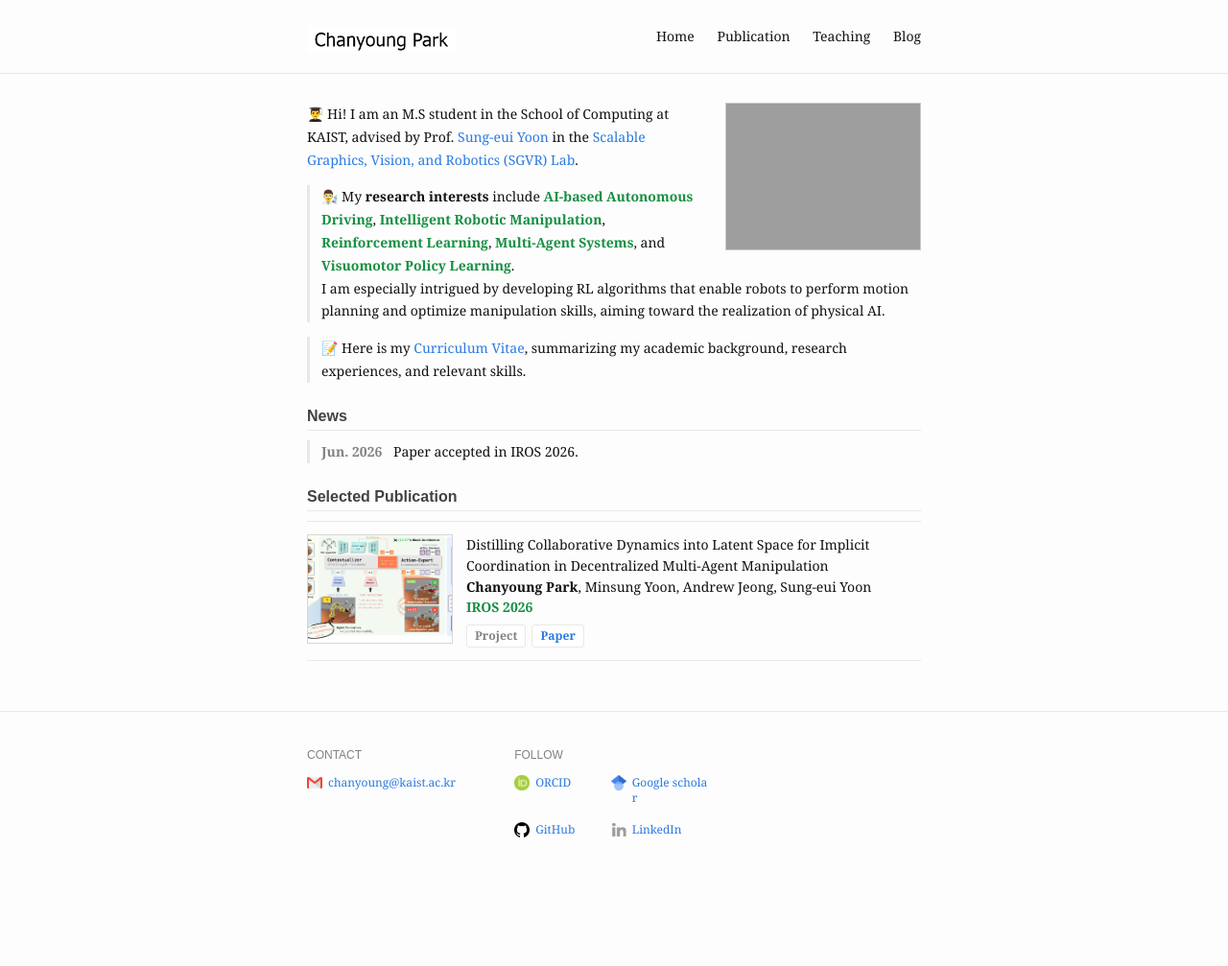
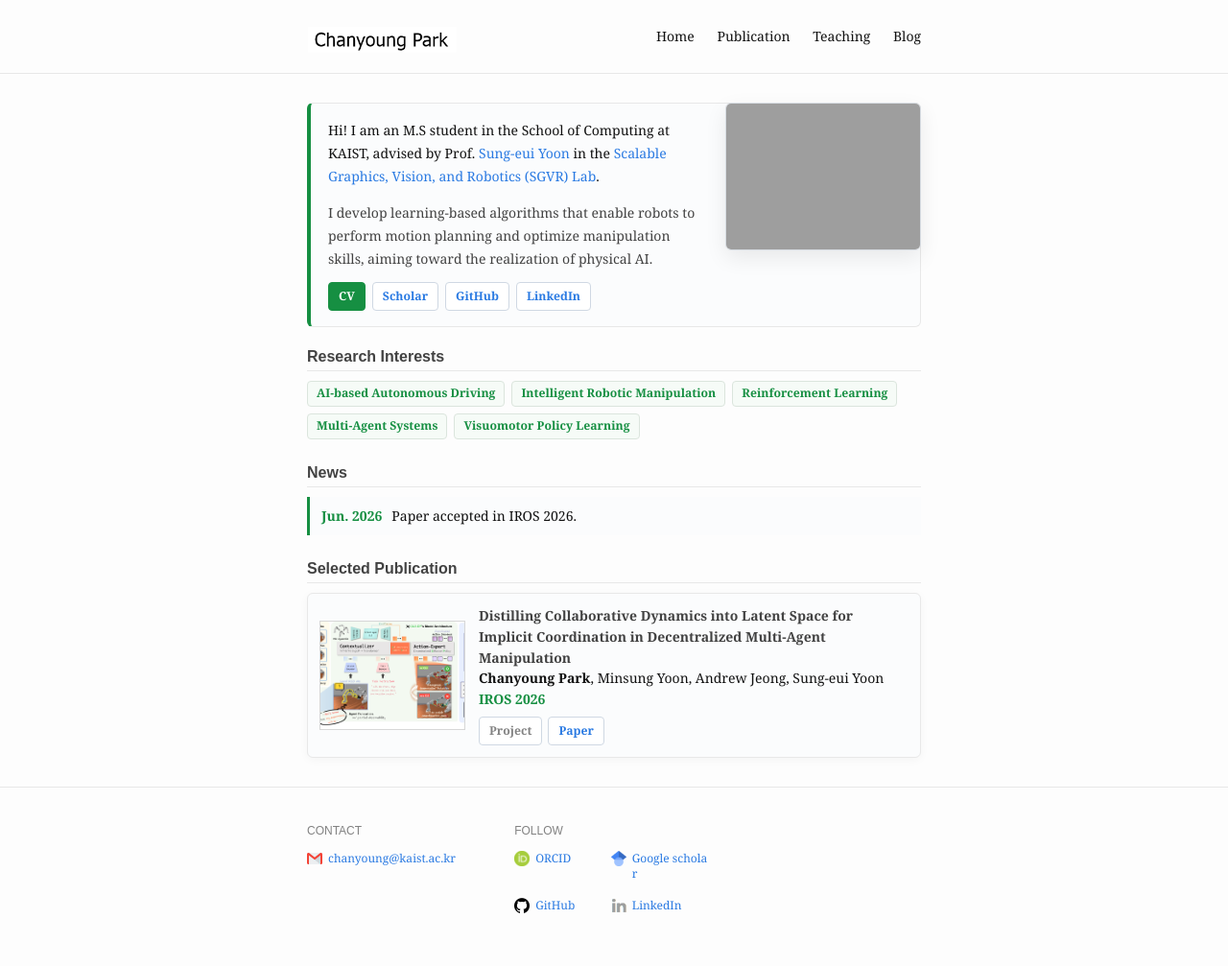
Before and after one commit to cosdeneb/cosdeneb.github.io, a Jekyll site: the page built from index.md, in a window 1280 px wide. Shown: the whole page at 96% size. Built offline with Jekyll 4.4.1, drawn with Linux system fonts in a browser that asks for light colours; before the commit the page ends 928 px from its top, so only the background shows below that.

Commit message:
Polish homepage UI

```diff
--- a/_sass/_site.scss
+++ b/_sass/_site.scss
@@ -1,8 +1,10 @@
 .profile-pic {
   float: right;
   width: 202px;
-  border: #ccc 1px solid;
+  border: 1px solid #d8dde3;
+  border-radius: 6px;
   margin-left: 20px;
+  box-shadow: 0 8px 22px rgba(0, 0, 0, 0.08);
 
   @include media-query($on-mobile) {
     float: none;
@@ -11,14 +13,106 @@
   }
 }
 
+.home-intro {
+  margin-bottom: 18px;
+  padding: 16px 18px;
+  border: 1px solid $grey-color-light;
+  border-left: 4px solid #168f42;
+  border-radius: 6px;
+  background-color: #fbfcfd;
+
+  p:last-of-type {
+    margin-bottom: 0;
+  }
+}
+
 .home-highlight {
   border-left: 3px solid $grey-color-light;
   padding-left: 12px;
 }
 
+.home-research-copy {
+  color: $grey-color-dark;
+}
+
+.home-actions {
+  display: flex;
+  flex-wrap: wrap;
+  gap: 7px;
+  margin-top: 12px;
+}
+
+.home-button,
+.publication-button {
+  display: inline-flex;
+  align-items: center;
+  justify-content: center;
+  min-height: 24px;
+  border: 1px solid #cfd8e3;
+  border-radius: 4px;
+  padding: 2px 10px;
+  color: $brand-color;
+  font-size: $small-font-size;
+  font-weight: bold;
+  line-height: 1.5;
+  background-color: #fff;
+}
+
+.home-button:hover,
+.publication-button:hover {
+  color: $text-color;
+  text-decoration: none;
+  border-color: $grey-color;
+  background-color: #f7f9fb;
+}
+
+.home-button.primary {
+  color: #fff;
+  border-color: #168f42;
+  background-color: #168f42;
+}
+
+.home-button.primary:hover {
+  color: #fff;
+  border-color: #116f34;
+  background-color: #116f34;
+}
+
 .keyword {
   color: #168f42;
   font-weight: bold;
+}
+
+.research-interests {
+  clear: both;
+  margin-top: 20px;
+
+  h2 {
+    font-size: 16px;
+    font-weight: bold;
+    line-height: 1.4;
+    color: $grey-color-dark;
+    border-bottom: 1px solid $grey-color-light;
+    margin-bottom: 10px;
+    padding-bottom: 3px;
+  }
+}
+
+.research-tags {
+  display: flex;
+  flex-wrap: wrap;
+  gap: 7px;
+  margin-bottom: 8px;
+
+  span {
+    border: 1px solid #dbe5dd;
+    border-radius: 4px;
+    padding: 2px 9px;
+    color: #168f42;
+    font-size: $small-font-size;
+    font-weight: bold;
+    background-color: #f6fbf7;
+  }
 }
 
 .home-news {
@@ -41,9 +135,13 @@
   }
 
   li {
-    border-left: 3px solid $grey-color-light;
-    padding-left: 12px;
+    display: flex;
+    align-items: baseline;
+    gap: 10px;
+    border-left: 3px solid #168f42;
+    padding: 8px 0 8px 12px;
     margin-bottom: 8px;
+    background-color: #fbfcfd;
   }
 }
 
@@ -67,12 +165,29 @@
     max-width: 150px;
     height: 112px;
   }
+
+  .publication-list {
+    margin-bottom: 0;
+  }
+
+  .publication-item {
+    align-items: center;
+    border: 1px solid $grey-color-light;
+    border-radius: 6px;
+    padding: 12px;
+    background-color: #fbfcfd;
+    box-shadow: 0 2px 10px rgba(0, 0, 0, 0.04);
+  }
+
+  .publication-list .publication-item:last-child {
+    border-bottom: 1px solid $grey-color-light;
+  }
 }
 
 .news-date {
-  color: $grey-color;
+  flex: 0 0 auto;
+  color: #168f42;
   font-weight: bold;
-  margin-right: 8px;
 }
 
 .venue {
@@ -136,6 +251,11 @@
   line-height: 1.55;
 }
 
+.publication-title {
+  font-weight: bold;
+  color: $grey-color-dark;
+}
+
 .publication-actions {
   display: flex;
   flex-wrap: wrap;
@@ -143,27 +263,43 @@
   margin-top: 7px;
 }
 
-.publication-button {
-  display: inline-block;
-  border: 1px solid $grey-color-light;
-  border-radius: 3px;
-  padding: 1px 8px;
-  color: $brand-color;
-  font-size: $small-font-size;
-  font-weight: bold;
-  line-height: 1.6;
+.publication-button.muted {
+  color: $grey-color;
+  cursor: default;
+}
+
+.publication-button.muted:hover {
+  color: $grey-color;
+  border-color: #cfd8e3;
   background-color: #fff;
 }
 
-.publication-button:hover {
-  color: $text-color;
-  text-decoration: none;
-  border-color: $grey-color;
-}
+@include media-query($on-mobile) {
+  .home-intro {
+    padding: 14px;
+  }
 
-.publication-button.muted {
-  color: $grey-color;
-  cursor: default;
+  .home-news li {
+    display: block;
+  }
+
+  .news-date {
+    display: block;
+    margin-bottom: 2px;
+  }
+
+  .home-selected-publication {
+    .publication-item {
+      display: block;
+    }
+
+    .publication-thumb {
+      width: 100%;
+      max-width: 100%;
+      height: auto;
+      margin-bottom: 10px;
+    }
+  }
 }
 
 .info-section {
--- a/index.md
+++ b/index.md
@@ -4,17 +4,33 @@ profile_picture:
   src: /assets/img/cy.jpg
   alt: website picture
 ---
-<p>
-  👨‍🎓 Hi! I am an M.S student in the School of Computing at KAIST, advised by Prof. <a href="https://sgvr.kaist.ac.kr/~sungeui/">Sung-eui Yoon</a> in the <a href="https://sgvr.kaist.ac.kr/">Scalable Graphics, Vision, and Robotics (SGVR) Lab</a>.
-</p>
+<div class="home-intro">
+  <p>
+    Hi! I am an M.S student in the School of Computing at KAIST, advised by Prof. <a href="https://sgvr.kaist.ac.kr/~sungeui/">Sung-eui Yoon</a> in the <a href="https://sgvr.kaist.ac.kr/">Scalable Graphics, Vision, and Robotics (SGVR) Lab</a>.
+  </p>
 
-<p class="home-highlight">
-  👨‍🔬 My <b>research interests</b> include <span class="keyword">AI-based Autonomous Driving</span>, <span class="keyword">Intelligent Robotic Manipulation</span>, <span class="keyword">Reinforcement Learning</span>, <span class="keyword">Multi-Agent Systems</span>, and <span class="keyword">Visuomotor Policy Learning</span>. <br> I am especially intrigued by developing RL algorithms that enable robots to perform motion planning and optimize manipulation skills, aiming toward the realization of physical AI.
-</p>
+  <p class="home-research-copy">
+    I develop learning-based algorithms that enable robots to perform motion planning and optimize manipulation skills, aiming toward the realization of physical AI.
+  </p>
 
-<p class="home-highlight">
-  📝 Here is my <a href="{{ '/Chanyoung_Park_CV.pdf' | absolute_url }}">Curriculum Vitae</a>, summarizing my academic background, research experiences, and relevant skills.
-</p>
+  <div class="home-actions">
+    <a class="home-button primary" href="{{ '/Chanyoung_Park_CV.pdf' | absolute_url }}">CV</a>
+    <a class="home-button" href="https://scholar.google.com/citations?hl=ko&user=fGD7V2IAAAAJ">Scholar</a>
+    <a class="home-button" href="https://github.com/cosdeneb">GitHub</a>
+    <a class="home-button" href="https://www.linkedin.com/in/chanyoung-park-799b672ab/">LinkedIn</a>
+  </div>
+</div>
+
+<div class="research-interests">
+  <h2>Research Interests</h2>
+  <div class="research-tags">
+    <span>AI-based Autonomous Driving</span>
+    <span>Intelligent Robotic Manipulation</span>
+    <span>Reinforcement Learning</span>
+    <span>Multi-Agent Systems</span>
+    <span>Visuomotor Policy Learning</span>
+  </div>
+</div>
 
 <div class="home-news">
   <h2>News</h2>
@@ -29,7 +45,7 @@ profile_picture:
     <div class="publication-item">
       <img class="publication-thumb" src="{{ '/assets/img/paper/iros-2026.png' | absolute_url }}" alt="IROS 2026 paper overview">
       <div class="publication-content">
-        Distilling Collaborative Dynamics into Latent Space for Implicit Coordination in Decentralized Multi-Agent Manipulation<br/>
+        <span class="publication-title">Distilling Collaborative Dynamics into Latent Space for Implicit Coordination in Decentralized Multi-Agent Manipulation</span><br/>
         <b>Chanyoung Park</b>, Minsung Yoon, Andrew Jeong, Sung-eui Yoon<br/>
         <span class="venue conference">IROS 2026</span>
         <div class="publication-actions">
```
